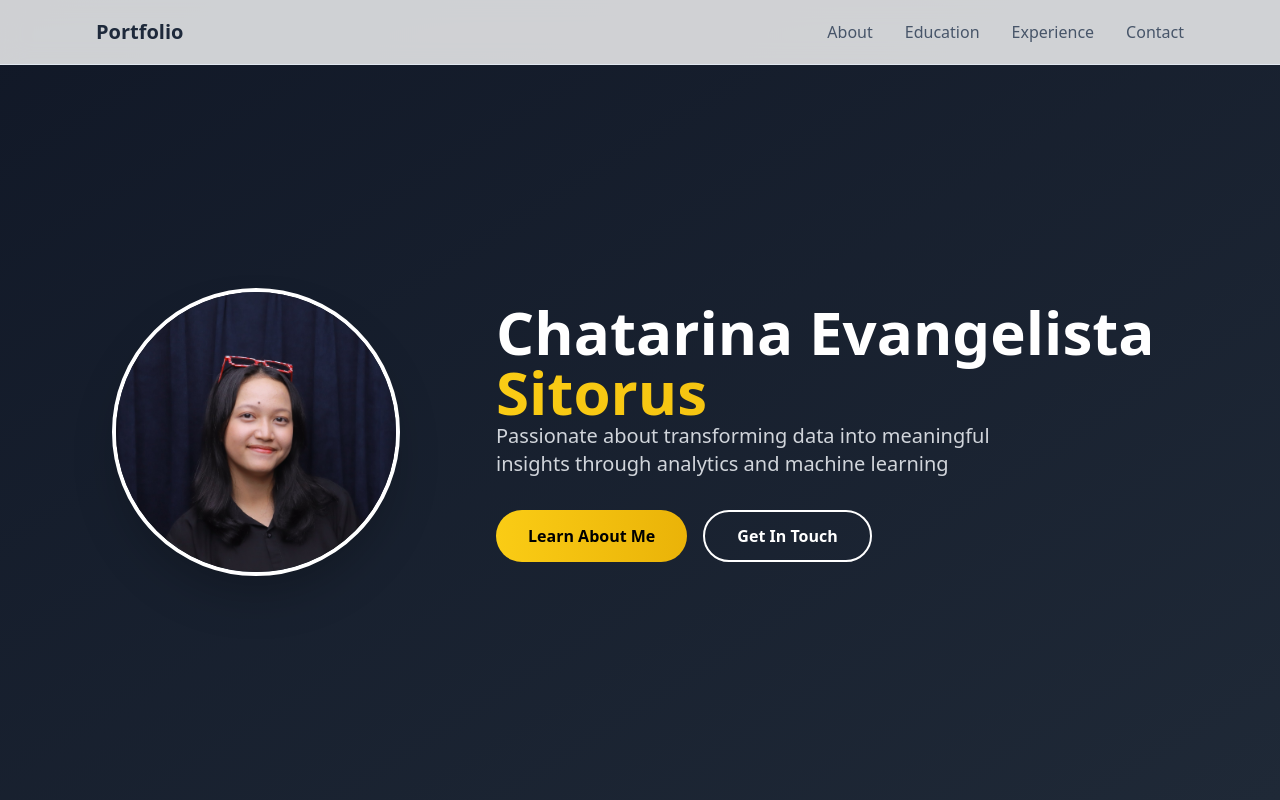
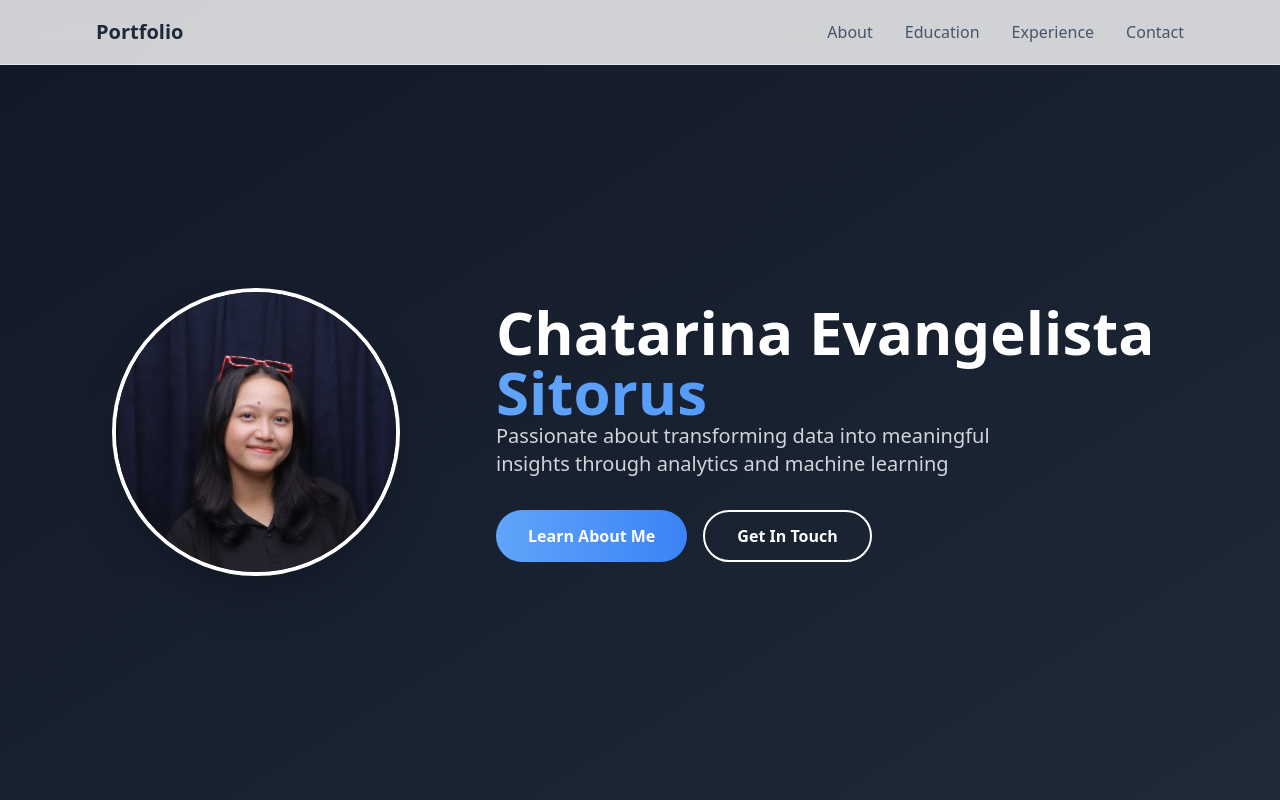
Before and after one commit to Chatarinaeva/portfolio-chatarinaeva, a React (Vite) app: page / in a window 1280 px wide. Shown: the top 800 px of the page. Built offline with nearby package versions, Linux system fonts and the light colour scheme.

Commit message:
Change gradient colors from yellow to blue

```diff
--- a/src/App.tsx
+++ b/src/App.tsx
@@ -100,7 +100,7 @@ function App() {
         <div className="text-center md:text-left md:ml-12 flex-1">
           <h1 className="text-4xl sm:text-5xl lg:text-6xl font-bold text-white">
             Chatarina Evangelista
-            <span className="block text-transparent bg-clip-text bg-gradient-to-r from-yellow-400 to-yellow-500 text-transparent bg-clip-text">
+            <span className="block text-transparent bg-clip-text bg-gradient-to-r from-blue-400 to-blue-500">
               Sitorus
             </span>
           </h1>
@@ -110,13 +110,13 @@ function App() {
           <div className="flex flex-col sm:flex-row gap-4 justify-center md:justify-start">
             <button
               onClick={() => scrollToSection('about')}
-              className="bg-gradient-to-r from-yellow-400 to-yellow-500 text-black px-8 py-3 rounded-full font-semibold hover:shadow-lg transform hover:-translate-y-1 transition-all duration-300"
+              className="bg-gradient-to-r from-blue-400 to-blue-500 text-white px-8 py-3 rounded-full font-semibold hover:shadow-lg transform hover:-translate-y-1 transition-all duration-300"
             >
               Learn About Me
             </button>
             <button
               onClick={() => scrollToSection('contact')}
-              className="border-2 border-white text-white px-8 py-3 rounded-full font-semibold hover:bg-yellow-500 hover:text-black transition-all duration-300"
+              className="border-2 border-white text-white px-8 py-3 rounded-full font-semibold hover:bg-blue-500 hover:text-black transition-all duration-300"
             >
               Get In Touch
             </button>
```
